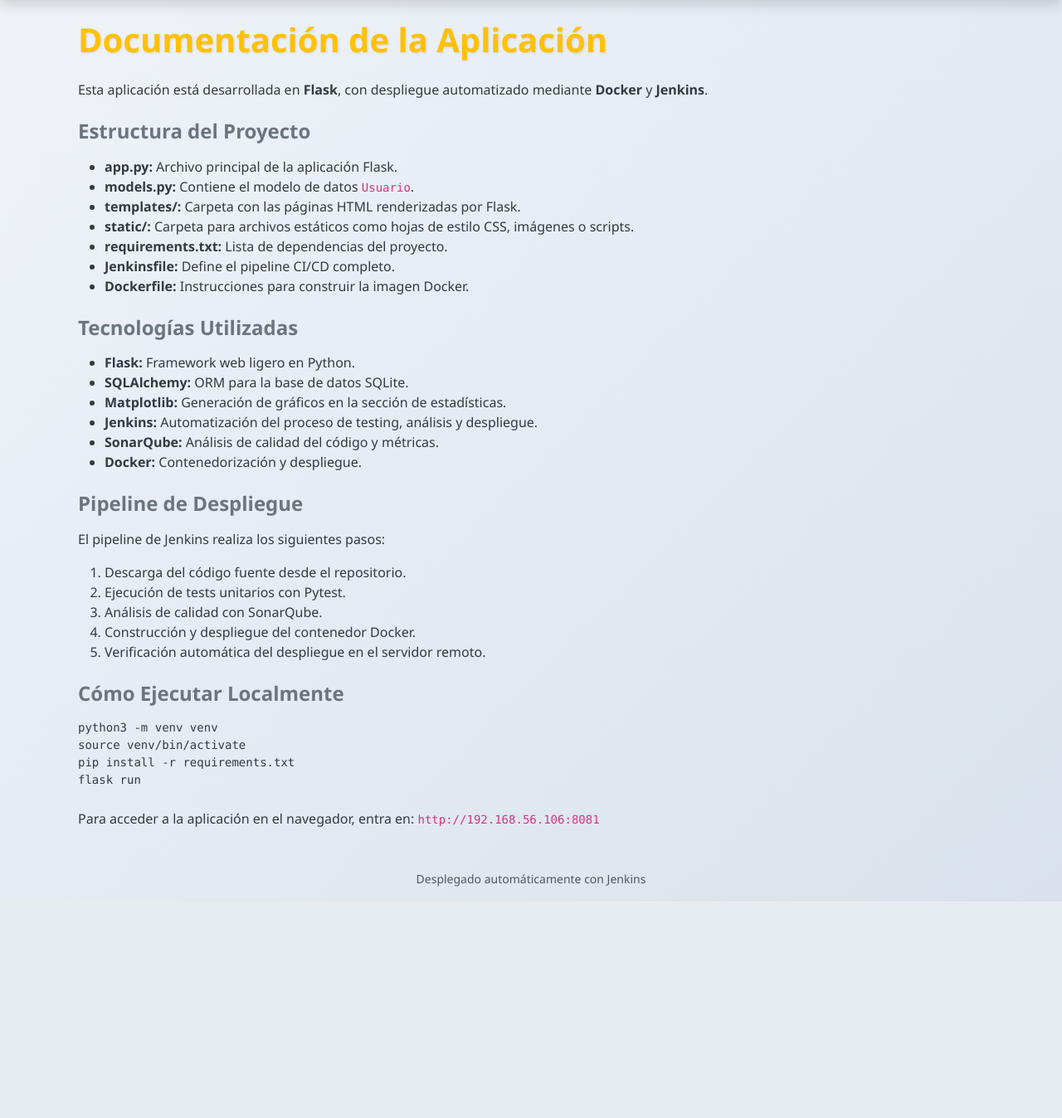
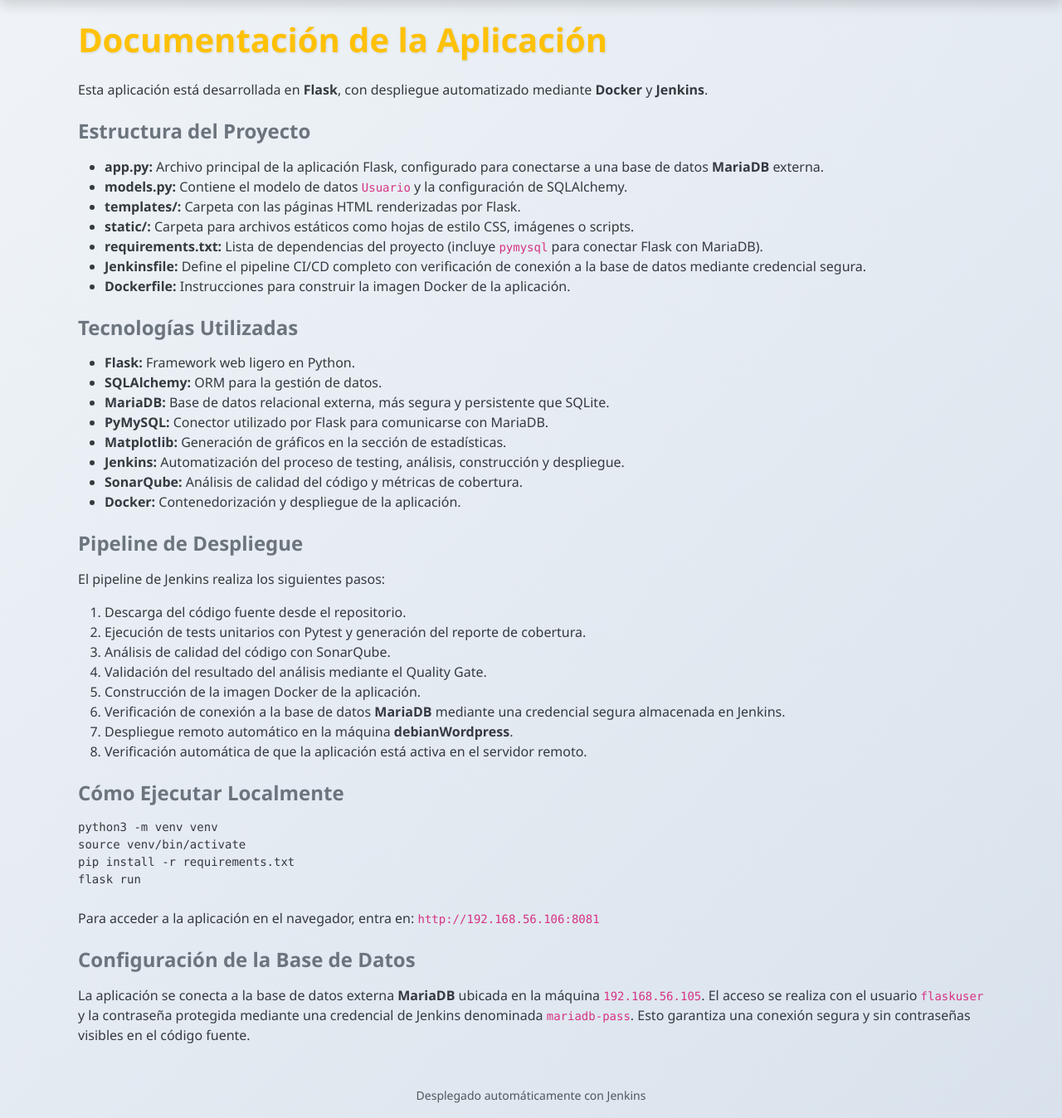
Before and after one commit to mcollado-dev/miapp-flask, a Flask app: page /documentacion in a window 1280 px wide. Shown: the part 79-1427 px from the top of the page at 83% size. Before the commit the page ends 1166 px from the top, so only its background shows below. Run offline with Flask 3, Linux system fonts and the light colour scheme.

Commit message:
Update documentacion.html

```diff
--- a/templates/documentacion.html
+++ b/templates/documentacion.html
@@ -7,33 +7,38 @@
 
     <h4 class="mt-4 text-secondary">Estructura del Proyecto</h4>
     <ul>
-        <li><strong>app.py:</strong> Archivo principal de la aplicación Flask.</li>
-        <li><strong>models.py:</strong> Contiene el modelo de datos <code>Usuario</code>.</li>
+        <li><strong>app.py:</strong> Archivo principal de la aplicación Flask, configurado para conectarse a una base de datos <strong>MariaDB</strong> externa.</li>
+        <li><strong>models.py:</strong> Contiene el modelo de datos <code>Usuario</code> y la configuración de SQLAlchemy.</li>
         <li><strong>templates/:</strong> Carpeta con las páginas HTML renderizadas por Flask.</li>
         <li><strong>static/:</strong> Carpeta para archivos estáticos como hojas de estilo CSS, imágenes o scripts.</li>
-        <li><strong>requirements.txt:</strong> Lista de dependencias del proyecto.</li>
-        <li><strong>Jenkinsfile:</strong> Define el pipeline CI/CD completo.</li>
-        <li><strong>Dockerfile:</strong> Instrucciones para construir la imagen Docker.</li>
+        <li><strong>requirements.txt:</strong> Lista de dependencias del proyecto (incluye <code>pymysql</code> para conectar Flask con MariaDB).</li>
+        <li><strong>Jenkinsfile:</strong> Define el pipeline CI/CD completo con verificación de conexión a la base de datos mediante credencial segura.</li>
+        <li><strong>Dockerfile:</strong> Instrucciones para construir la imagen Docker de la aplicación.</li>
     </ul>
 
     <h4 class="mt-4 text-secondary">Tecnologías Utilizadas</h4>
     <ul>
         <li><strong>Flask:</strong> Framework web ligero en Python.</li>
-        <li><strong>SQLAlchemy:</strong> ORM para la base de datos SQLite.</li>
+        <li><strong>SQLAlchemy:</strong> ORM para la gestión de datos.</li>
+        <li><strong>MariaDB:</strong> Base de datos relacional externa, más segura y persistente que SQLite.</li>
+        <li><strong>PyMySQL:</strong> Conector utilizado por Flask para comunicarse con MariaDB.</li>
         <li><strong>Matplotlib:</strong> Generación de gráficos en la sección de estadísticas.</li>
-        <li><strong>Jenkins:</strong> Automatización del proceso de testing, análisis y despliegue.</li>
-        <li><strong>SonarQube:</strong> Análisis de calidad del código y métricas.</li>
-        <li><strong>Docker:</strong> Contenedorización y despliegue.</li>
+        <li><strong>Jenkins:</strong> Automatización del proceso de testing, análisis, construcción y despliegue.</li>
+        <li><strong>SonarQube:</strong> Análisis de calidad del código y métricas de cobertura.</li>
+        <li><strong>Docker:</strong> Contenedorización y despliegue de la aplicación.</li>
     </ul>
 
     <h4 class="mt-4 text-secondary">Pipeline de Despliegue</h4>
     <p>El pipeline de Jenkins realiza los siguientes pasos:</p>
     <ol>
         <li>Descarga del código fuente desde el repositorio.</li>
-        <li>Ejecución de tests unitarios con Pytest.</li>
-        <li>Análisis de calidad con SonarQube.</li>
-        <li>Construcción y despliegue del contenedor Docker.</li>
-        <li>Verificación automática del despliegue en el servidor remoto.</li>
+        <li>Ejecución de tests unitarios con Pytest y generación del reporte de cobertura.</li>
+        <li>Análisis de calidad del código con SonarQube.</li>
+        <li>Validación del resultado del análisis mediante el Quality Gate.</li>
+        <li>Construcción de la imagen Docker de la aplicación.</li>
+        <li>Verificación de conexión a la base de datos <strong>MariaDB</strong> mediante una credencial segura almacenada en Jenkins.</li>
+        <li>Despliegue remoto automático en la máquina <strong>debianWordpress</strong>.</li>
+        <li>Verificación automática de que la aplicación está activa en el servidor remoto.</li>
     </ol>
 
     <h4 class="mt-4 text-secondary">Cómo Ejecutar Localmente</h4>
@@ -45,5 +50,10 @@ flask run</code></pre>
     <p class="mt-4">Para acceder a la aplicación en el navegador, entra en:
         <code>http://192.168.56.106:8081</code>
     </p>
+
+    <h4 class="mt-4 text-secondary">Configuración de la Base de Datos</h4>
+    <p>La aplicación se conecta a la base de datos externa <strong>MariaDB</strong> ubicada en la máquina <code>192.168.56.105</code>.
+    El acceso se realiza con el usuario <code>flaskuser</code> y la contraseña protegida mediante una credencial de Jenkins
+    denominada <code>mariadb-pass</code>. Esto garantiza una conexión segura y sin contraseñas visibles en el código fuente.</p>
 </div>
 {% endblock %}
```
